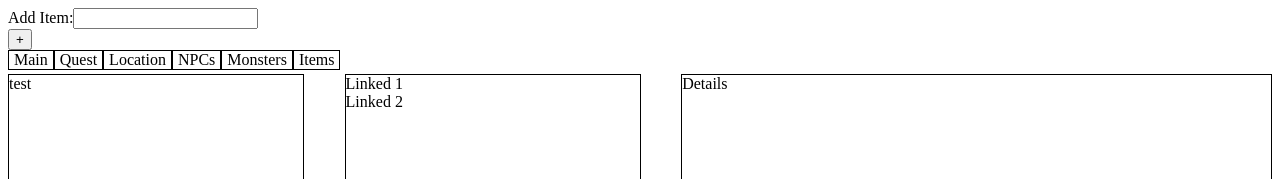
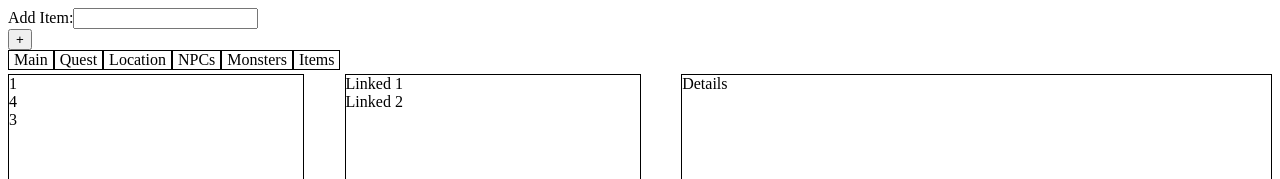
Before and after one commit to jmccallister93/campaign-manager, a React (Create React App) app in the folder main/: page / in a window 1280 px wide. Shown: the top 179 px of the page. Built offline with nearby package versions, Linux system fonts and the light colour scheme.

Commit message:
Added NavItems

```diff
--- a/main/src/App.js
+++ b/main/src/App.js
@@ -3,10 +3,9 @@ import Content from "./Compnenets/JS/Content";
 import NewItem from "./Compnenets/JS/NewItem";
 
 function App() {
-  // const itemList = [{ id: "1", title: "Test Item" }];
-  const itemList = "test"
+  // const itemList = [{ id: "1", title: "Test Item", test: "hi" }];
+  const itemList = [{title: '1'}, {title: '4'}, {title: '3'}];
   const [items, setItems] = useState(itemList);
-
 
   const addItemHandler = (item) => {
     // console.log(item);
--- a/main/src/Compnenets/JS/ColumnNav.js
+++ b/main/src/Compnenets/JS/ColumnNav.js
@@ -1,14 +1,20 @@
 import { useId, useState } from "react";
 import "../SCSS/WrapperColumnNav.scss";
-import NewItem from "./NewItem";
+import ColumnNavItems from "./ColumnNavItems";
 
 const ColumnNav = (props) => {
+  console.log(props.items);
 
   return (
     <div className="wrapper__columnnav">
-      <div>{props.items}</div>
+      {props.items.map((item) => (
+        <ColumnNavItems items={item.title} />
+      ))}
     </div>
   );
 };
 
 export default ColumnNav;
+{
+  /* <ColumnNavItems items={props.items[0].title}/> */
+}
--- /dev/null
+++ b/main/src/Compnenets/JS/ColumnNavItems.js
@@ -0,0 +1,12 @@
+import React, { useState } from 'react';
+
+const ColumnNavItems = (props) => {
+    console.log(props.items);
+    const [items, setItems] = useState(props.items);
+
+
+  return (
+      <div>{items}</div>
+  );
+};
+export default ColumnNavItems;
--- a/main/src/Compnenets/JS/Columns.js
+++ b/main/src/Compnenets/JS/Columns.js
@@ -4,11 +4,6 @@ import ColumnNav from "./ColumnNav";
 import "../SCSS/WrapperColumns.scss"
 
 const Columns = (props) => {
-
-  // const saveNewItemHandler = (enteredNewItem) => {
-  //   const test = {...enteredNewItem}
-  //   props.onAddNewItem(test)
-  // }
 
   return (
     <div className="wrapper__columns">
```
